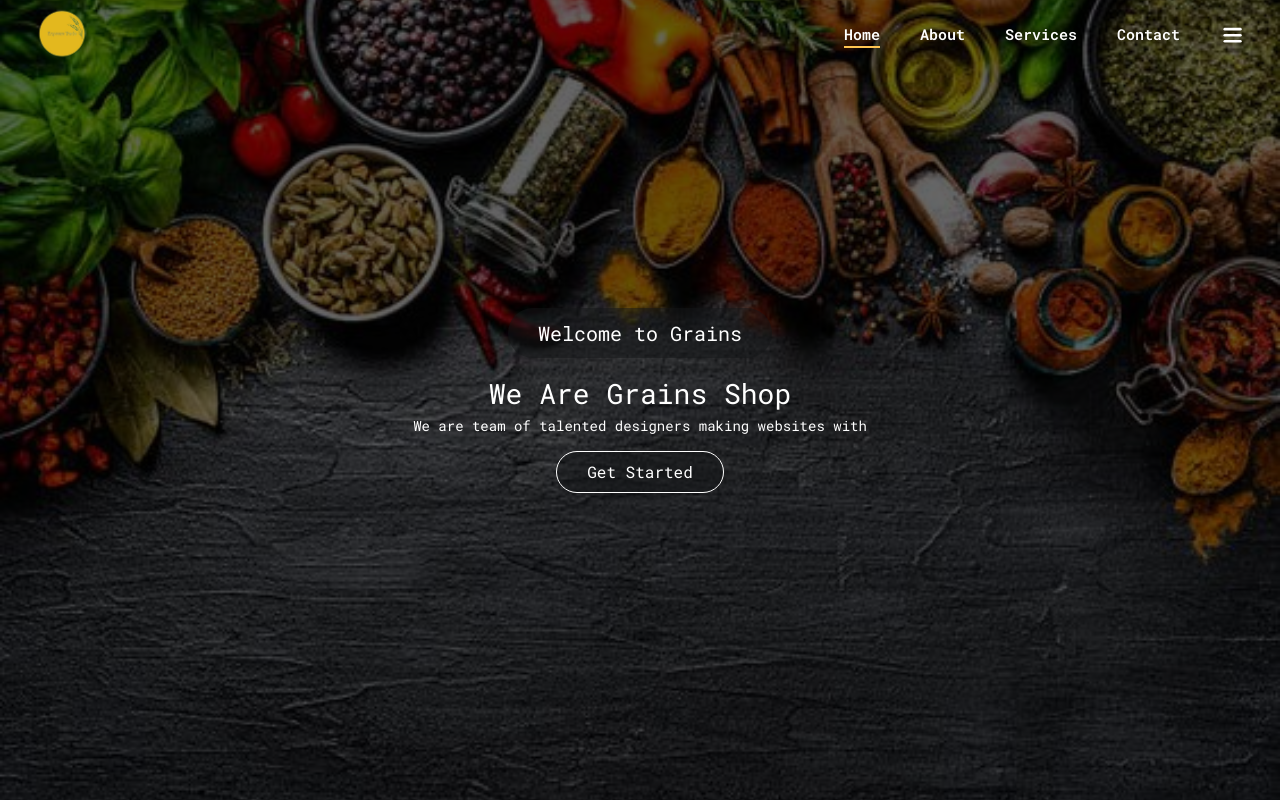
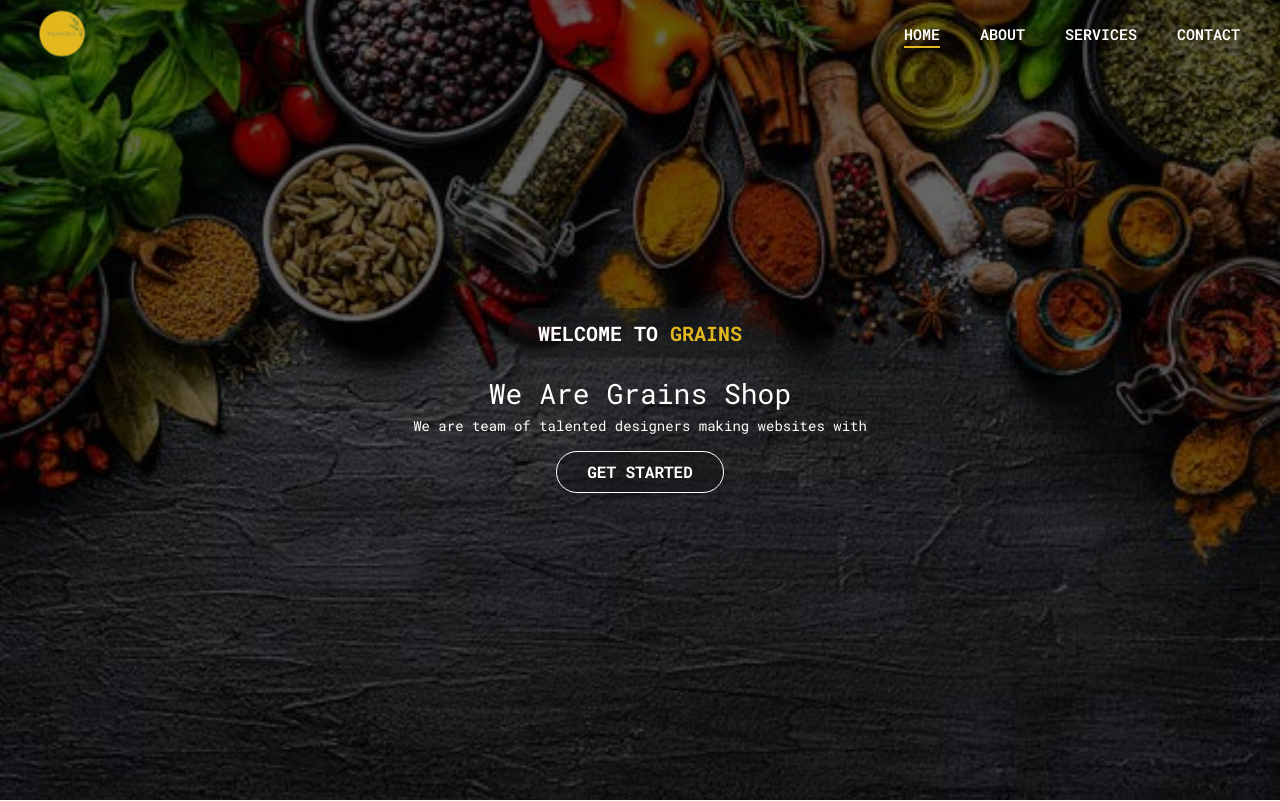
Before and after one commit to webLance24/plant-ecommerce, a React (Vite) app: page / in a window 1280 px wide. Shown: the top 801 px of the page. Built offline with nearby package versions, Linux system fonts and the light colour scheme; a web font is replaced by a local one.

Commit message:
feat: add styles color

```diff
--- a/src/Components/Header.tsx
+++ b/src/Components/Header.tsx
@@ -64,7 +64,7 @@ function Header() {
         src={logo}
         alt="here is weblance logo"
       />
-      <div className="hidden md:flex justify-center items-center flex-row gap-[40px] mr-[100px] ml-[auto]">
+      <div className="hidden md:flex justify-center items-center flex-row gap-[40px] mr-[40px] ml-[auto]">
         {buttonCategories.map((category, index) => {
           const categoryId = category.toLowerCase().replace(/\s+/g, "-");
           return (
@@ -82,13 +82,13 @@ function Header() {
                 className="group"
               >
                 <span
-                  className={`text-[15px] font-semibold pt-[3px] pb-[3px] rounded-[5px] text-[white] duration-300 ease-in-out cursor-pointer`}
+                  className={`uppercase text-[15px] font-semibold pt-[3px] pb-[3px] rounded-[5px] text-[white] duration-300 ease-in-out cursor-pointer`}
                 >
                   {category}
                 </span>
 
                 <div
-                  className={`w-full h-[2px] bg-[#FFC451] transition-transform duration-300 ease-in-out transform origin-center ${
+                  className={`w-full h-[2px] bg-[#E3B81E] transition-transform duration-300 ease-in-out transform origin-center ${
                     selected === category
                       ? "scale-x-100"
                       : "scale-x-0 group-hover:scale-x-100"
--- a/src/Components/Home.tsx
+++ b/src/Components/Home.tsx
@@ -4,14 +4,18 @@ function Home() {
       id="home"
       className="flex justify-center items-center flex-col px-[12px] bg-[black] bg-opacity-60"
     >
-      <div className="bg-[rgb(21,22,24,0.5)] rounded-[25px] py-[10px] px-[30px] mb-[15px] outline-none">
-        <h3 className="text-[20px] text-[white]">Welcome to Grains</h3>
+      <div className="bg-[rgb(21,22,24,0.5)] text-center rounded-[25px] py-[10px] px-[30px] mb-[15px] outline-none">
+        <h3 className="text-[20px] text-[white] uppercase font-bold">
+          Welcome to <span className="text-[#E3B81E]">Grains</span>
+        </h3>
       </div>
-      <h1 className="text-[white] text-[28px]">We Are Grains Shop</h1>
-      <p className="text-[white] text-[14px] mb-[15px]">
+      <h1 className="text-[white] text-[28px] text-center">
+        We Are Grains Shop
+      </h1>
+      <p className="text-[white] text-[14px] mb-[15px] text-center">
         We are team of talented designers making websites with
       </p>
-      <button className="bg-[rgb(21,22,24,0.5)] rounded-[25px] py-[8px] px-[30px] text-[white]  outline-none border-[white] hover:bg-[#FFC451] duration-300 ease-in-out font-normal border-[1px]">
+      <button className="bg-[rgb(21,22,24,0.5)] rounded-[25px] py-[8px] px-[30px] text-[white]  outline-none border-[white] hover:bg-[#E3B81E] duration-300 ease-in-out border-[1px] uppercase font-bold">
         Get Started
       </button>
     </div>
--- a/src/Components/Pages/MenuItem.tsx
+++ b/src/Components/Pages/MenuItem.tsx
@@ -57,8 +57,8 @@ export const MenuItem = ({ i }: any) => {
           selected === text[i]
             ? {
                 background:
-                  "linear-gradient(to left, #154938 10%, rgba(21, 73, 56, 0) 90%)",
-                borderLeft: "(to left, 2px solid rgb(29, 185, 84))",
+                  "linear-gradient(to left, #E3B81E 10%, rgba(21, 73, 56, 0) 70%)",
+                borderLeft: "(to left, 2px solid rgb(227, 184, 30))",
               }
             : {}
         }
@@ -71,7 +71,7 @@ export const MenuItem = ({ i }: any) => {
             style={
               selected === text[i]
                 ? {
-                    color: "#1ca94f",
+                    color: "#E3B81E",
                   }
                 : {}
             }
@@ -86,7 +86,7 @@ export const MenuItem = ({ i }: any) => {
               selected === text[i]
                 ? {
                     filter:
-                      "invert(60%) sepia(100%) saturate(500%) hue-rotate(110deg)",
+                      "invert(40%) sepia(100%) saturate(400%) hue-rotate(370deg)",
                   }
                 : {}
             }
--- a/src/Components/Pages/MenuToggle.tsx
+++ b/src/Components/Pages/MenuToggle.tsx
@@ -20,7 +20,7 @@ const Path = (
 
 export const MenuToggle = ({ toggle }: any) => (
   <>
-    <button className="menuButton" onClick={toggle}>
+    <button className="menuButton block md:hidden" onClick={toggle}>
       <svg width="20" height="20" viewBox="0 0 23 23">
         <Path
           variants={{
--- a/src/index.css
+++ b/src/index.css
@@ -117,15 +117,15 @@ li {
 /* hover for hamburger texts */
 
 .menu-item:hover {
-  background: linear-gradient(to left, #154938 5%, rgba(21, 73, 56, 0) 50%);
+  background: linear-gradient(to left, #e3b81e 5%, rgba(21, 73, 56, 0) 70%);
 }
 
 .menu-item:hover p {
-  color: #1ca94f;
+  color: #e3b81e;
 }
 
 .menu-item:hover img {
-  color: #1ca94f;
+  color: #e3b81e;
 }
 
 .menu-item {
@@ -135,5 +135,5 @@ li {
 /* hover for hamburger images */
 
 .menu-item:hover img {
-  filter: invert(60%) sepia(100%) saturate(500%) hue-rotate(110deg);
+  filter: invert(40%) sepia(100%) saturate(400%) hue-rotate(370deg);
 }
```
